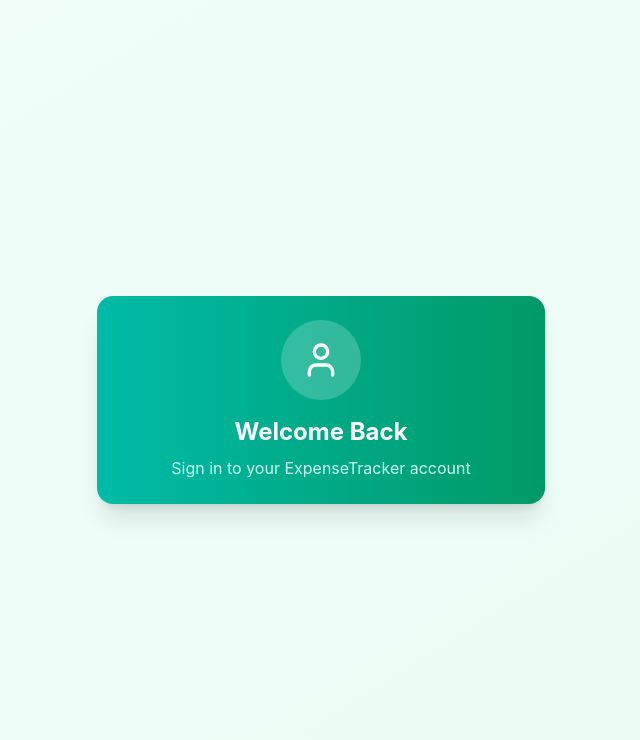
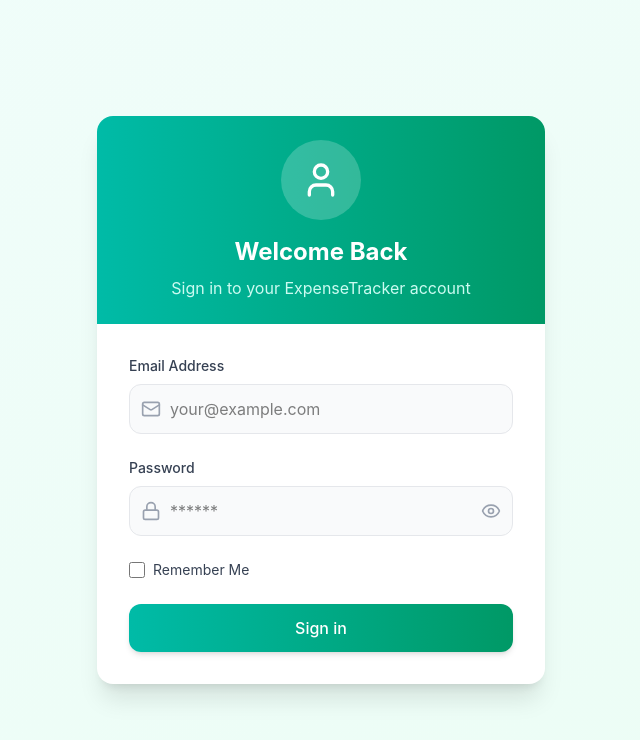
Before and after one commit to sameerjohn1/expense-tracker-mern, a React (Vite) app in the folder frontend/: page /login in a window 1280 px wide. Shown: the top 740 px of the page, without its empty margins (319-959 px from the left). Built offline with nearby package versions, Linux system fonts and the light colour scheme.

Commit message:
feat: implement login page with authentication and API integration

```diff
--- a/frontend/src/components/Login.jsx
+++ b/frontend/src/components/Login.jsx
@@ -1,10 +1,10 @@
 import React, { useState } from "react";
 import { loginStyles } from "../assets/dummyStyles";
-import { User } from "lucide-react";
+import { Eye, EyeOff, Lock, Mail, User } from "lucide-react";
 import { useNavigate } from "react-router-dom";
 import axios from "axios";
 
-const Login = ({ onLogin, API_URL = "http://localhost:4000/api" }) => {
+const Login = ({ onLogin, API_URL = "http://localhost:4000" }) => {
   const [email, setEmail] = useState("");
   const [password, setPassword] = useState("");
   const [showPassword, setShowPassword] = useState(false);
@@ -41,7 +41,7 @@
 
     try {
       const res = await axios.post(
-        `${API_URL}/api/auth/login`,
+        `${API_URL}/api/user/login`,
         { email, password },
         {
           headers: { "Content-Type": "application/json" },
@@ -111,6 +111,135 @@
             Sign in to your ExpenseTracker account
           </p>
         </div>
+
+        <div className={loginStyles.formContainer}>
+          {error && (
+            <div className={loginStyles.errorContainer}>
+              <div className={loginStyles.errorIcon}>
+                <svg
+                  xmlns="http://www.w3.org/2000/svg"
+                  className="h-4 w-4"
+                  viewBox="0 0 20 20"
+                  fill="currentColor"
+                >
+                  <path
+                    fillRule="evenodd"
+                    d="M18 10a8 8 0 11-16 0 8 8 0 0116 0zm-7 4a1 1 0 11-2 0 1 1 0 012 0zm-1-9a1 1 0 00-1 1v4a1 1 0 102 0V6a1 1 0 00-1-1z"
+                    clipRule="evenodd"
+                  />
+                </svg>
+              </div>
+              <span className={loginStyles.errorText}>{error}</span>
+            </div>
+          )}
+
+          <form onSubmit={handleSubmit}>
+            <div className="mb-6">
+              <label htmlFor="email" className={loginStyles.label}>
+                Email Address
+              </label>
+
+              <div className={loginStyles.inputContainer}>
+                <div className={loginStyles.inputIcon}>
+                  <Mail className="w-5 h-5" />
+                </div>
+                <input
+                  type="email"
+                  id="email"
+                  value={email}
+                  onChange={(e) => setEmail(e.target.value)}
+                  className={loginStyles.input}
+                  placeholder="your@example.com"
+                  required
+                />
+              </div>
+            </div>
+
+            <div className="mb-6">
+              <label htmlFor="password" className={loginStyles.label}>
+                Password
+              </label>
+
+              <div className={loginStyles.inputContainer}>
+                <div className={loginStyles.inputIcon}>
+                  <Lock className="w-5 h-5" />
+                </div>
+
+                <input
+                  type={showPassword ? "text" : "password"}
+                  id="password"
+                  value={password}
+                  onChange={(e) => setPassword(e.target.value)}
+                  className={loginStyles.passwordInput}
+                  placeholder="******"
+                  required
+                />
+
+                <button
+                  type="button"
+                  onClick={() => setShowPassword(!showPassword)}
+                  className={loginStyles.passwordToggle}
+                >
+                  {showPassword ? (
+                    <EyeOff className="w-5 h-5" />
+                  ) : (
+                    <Eye className="w-5 h-5" />
+                  )}
+                </button>
+              </div>
+            </div>
+
+            <div className={loginStyles.checkboxContainer}>
+              <input
+                type="checkbox"
+                id="remember"
+                checked={rememberMe}
+                onChange={(e) => setRememberMe(e.target.checked)}
+                className={loginStyles.checkbox}
+                required
+              />
+              <label htmlFor="remember" className={loginStyles.checkboxLabel}>
+                Remember Me
+              </label>
+            </div>
+
+            <button
+              type="submit"
+              disabled={isLoading}
+              className={`${loginStyles.button} ${
+                isLoading ? loginStyles.buttonDisabled : ""
+              }`}
+            >
+              {isLoading ? (
+                <>
+                  <svg
+                    className={loginStyles.spinner}
+                    xmlns="http://www.w3.org/2000/svg"
+                    fill="none"
+                    viewBox="0 0 24 24"
+                  >
+                    <circle
+                      className="opacity-25"
+                      cx="12"
+                      cy="12"
+                      r="10"
+                      stroke="currentColor"
+                      strokeWidth="4"
+                    />
+                    <path
+                      className="opacity-75"
+                      fill="currentColor"
+                      d="M4 12a8 8 0 018-8V0C5.373 0 0 5.373 0 12h4zm2 5.291A7.962 7.962 0 014 12H0c0 3.042 1.135 5.824 3 7.938l3-2.647z"
+                    />
+                  </svg>
+                  Signing in...
+                </>
+              ) : (
+                "Sign in"
+              )}
+            </button>
+          </form>
+        </div>
       </div>
     </div>
   );
--- a/frontend/src/components/Navbar.jsx
+++ b/frontend/src/components/Navbar.jsx
@@ -16,29 +16,6 @@
     name: "",
     email: "",
   };
-
-  //   to fetch the user data from server
-  useEffect(() => {
-    const fetchUserData = async () => {
-      try {
-        const token = localStorage.getItem("token");
-        if (!token) return;
-
-        const response = await axios.get(`${BASE_URL}/user/me`, {
-          header: { Authorization: `Bearer ${token}` },
-        });
-
-        const userData = response.data.user || response.data;
-        setUser(userData);
-      } catch (error) {
-        console.error("Failed to load profile", error);
-      }
-
-      if (!propUser) {
-        fetchUserData();
-      }
-    };
-  }, [propUser]);
 
   const toggleMenu = () => setMenuOpen((prev) => !prev);
 
```
